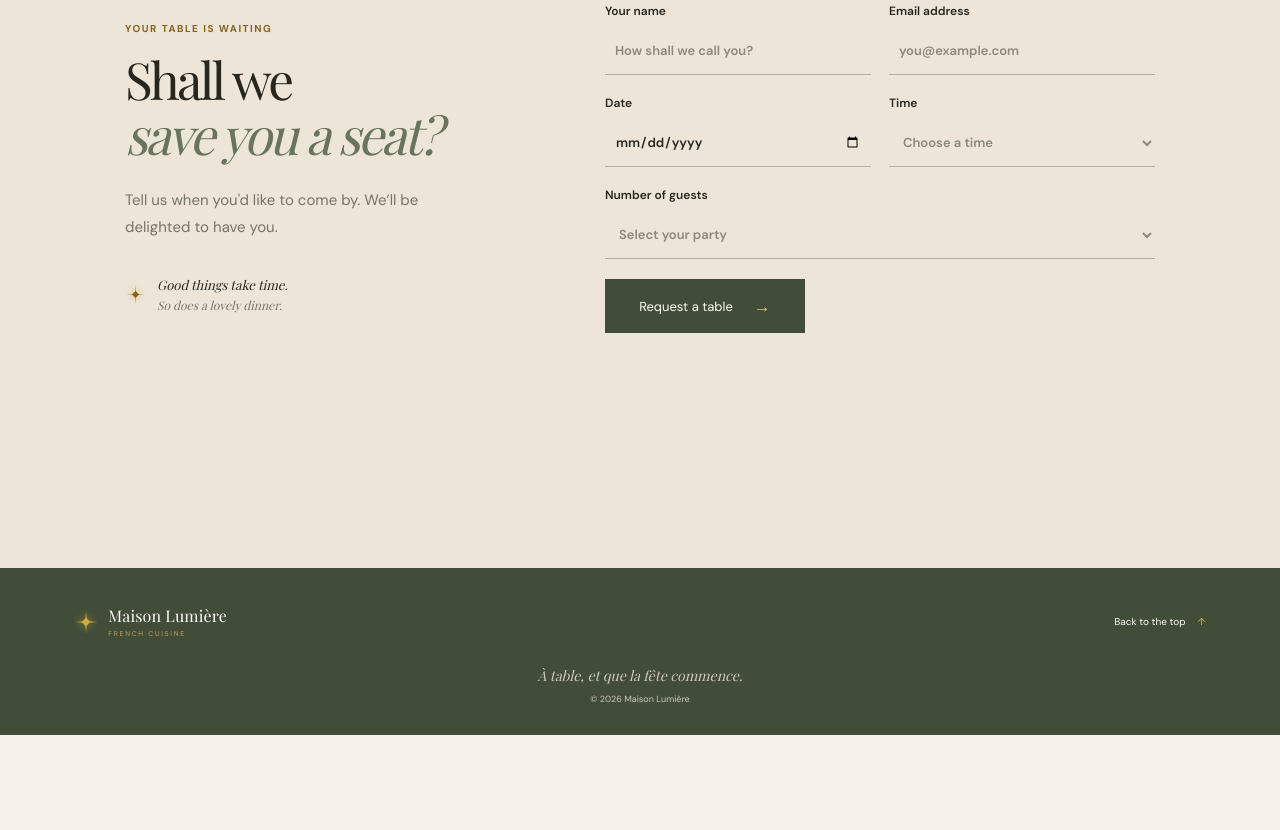
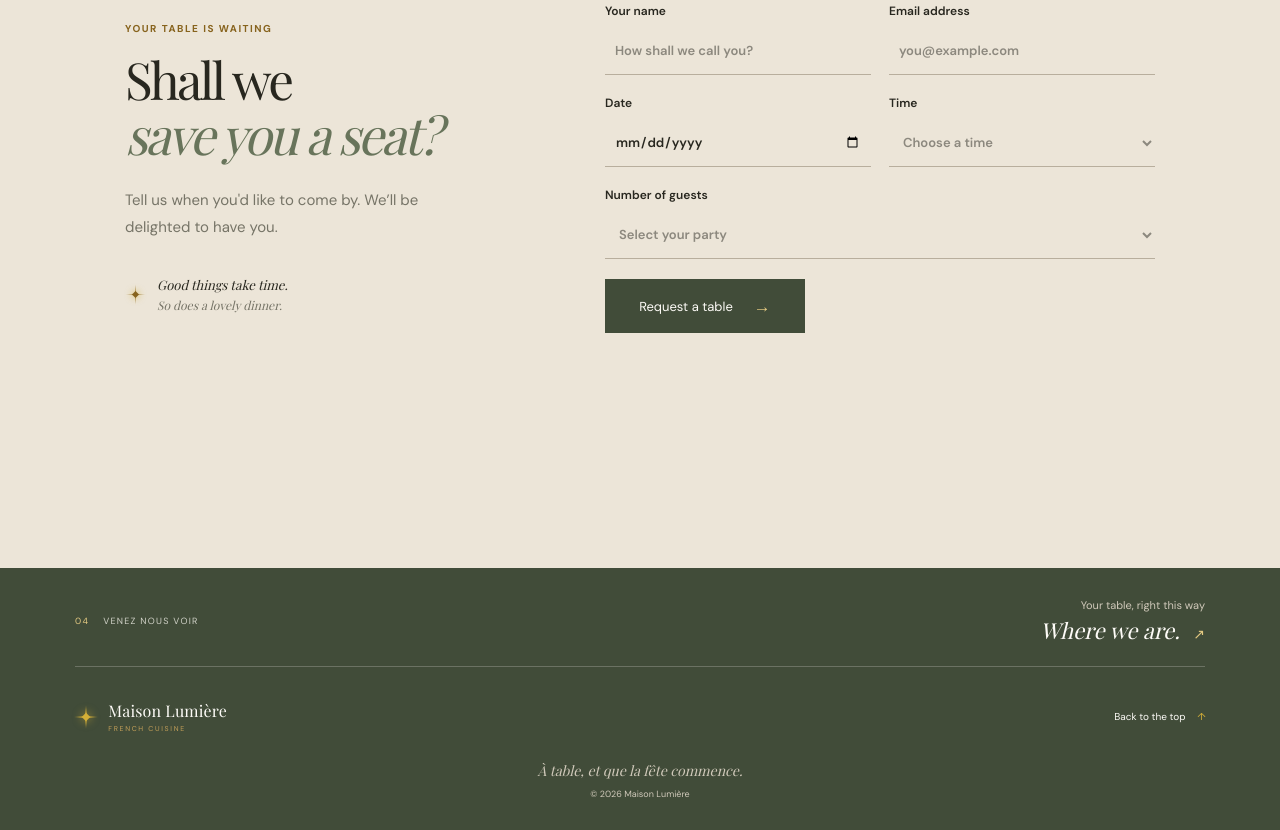
Before and after one commit to Kivyier/Maison-Lumi-re, a plain HTML site: page maison-lumiere-website/index.html in a window 1280 px wide. Shown: the part 4269-5099 px from the top of the page. Before the commit the page ends 5004 px from the top, so only its background shows below. Drawn offline with nearby package versions, Linux system fonts and the light colour scheme; a web font is replaced by a local one.

Commit message:
Add visit details to landing page footer

```diff
--- a/maison-lumiere-website/index.html
+++ b/maison-lumiere-website/index.html
@@ -154,6 +154,13 @@
   </main>
 
   <footer class="site-footer">
+    <div class="footer-location">
+      <p class="footer-location-kicker"><span>04</span><span>VENEZ NOUS VOIR</span></p>
+      <div class="footer-location-copy">
+        <p>Your table, right this way</p>
+        <a class="footer-location-link" href="#location">Where we are. <span aria-hidden="true">↗</span></a>
+      </div>
+    </div>
     <a class="brand footer-brand" href="#top" aria-label="Maison Lumière home">
       <span class="brand-mark" aria-hidden="true"><span></span></span>
       <span class="brand-name">Maison Lumière<small>French Cuisine</small></span>
--- a/maison-lumiere-website/styles.css
+++ b/maison-lumiere-website/styles.css
@@ -259,6 +259,14 @@ h1 em, h2 em { color: var(--olive-light); font-weight: 400; }
 .form-note { margin: -8px 0 0; color: var(--muted); font-size: 11px; line-height: 1.6; }
 
 .site-footer { min-height: 130px; padding: 30px 5.8%; display: flex; justify-content: space-between; align-items: center; flex-wrap: wrap; gap: 20px; background: var(--olive); color: var(--ivory); }
+.footer-location { order: -1; width: min(1130px, 100%); margin: 0 auto 6px; padding-bottom: 22px; display: flex; align-items: center; justify-content: space-between; gap: 24px; border-bottom: 1px solid var(--line-dark); }
+.footer-location-kicker { display: flex; gap: 14px; margin: 0; color: var(--muted-light); font-size: 9px; letter-spacing: .14em; }
+.footer-location-kicker span:first-child { color: var(--gold-soft); }
+.footer-location-copy { text-align: right; }
+.footer-location-copy > p { margin: 0 0 5px; color: var(--footer-muted); font-size: 11px; }
+.footer-location-link { font: italic 22px/1.2 var(--serif); }
+.footer-location-link span { margin-left: 8px; color: var(--gold-soft); font: 14px var(--sans); }
+.footer-location-link:hover { color: var(--gold-soft); }
 .footer-brand .brand-mark { width: 24px; height: 24px; flex-basis: 24px; }
 .footer-brand .brand-mark span { width: 6px; height: 6px; }
 .footer-brand .brand-name { font-size: 16px; }
@@ -358,6 +366,9 @@ h1 em, h2 em { color: var(--olive-light); font-weight: 400; }
   .reservation-aside { margin-top: 24px; }
   .form-row { grid-template-columns: 1fr; gap: 18px; }
   .site-footer { padding: 29px 7%; justify-content: space-between; }
+  .footer-location { align-items: flex-start; flex-direction: column; gap: 15px; margin-bottom: 0; padding-bottom: 18px; }
+  .footer-location-copy { text-align: left; }
+  .footer-location-link { font-size: 20px; }
   .copyright { margin-top: 0; }
 }
 @media (prefers-reduced-motion: reduce) {
```
